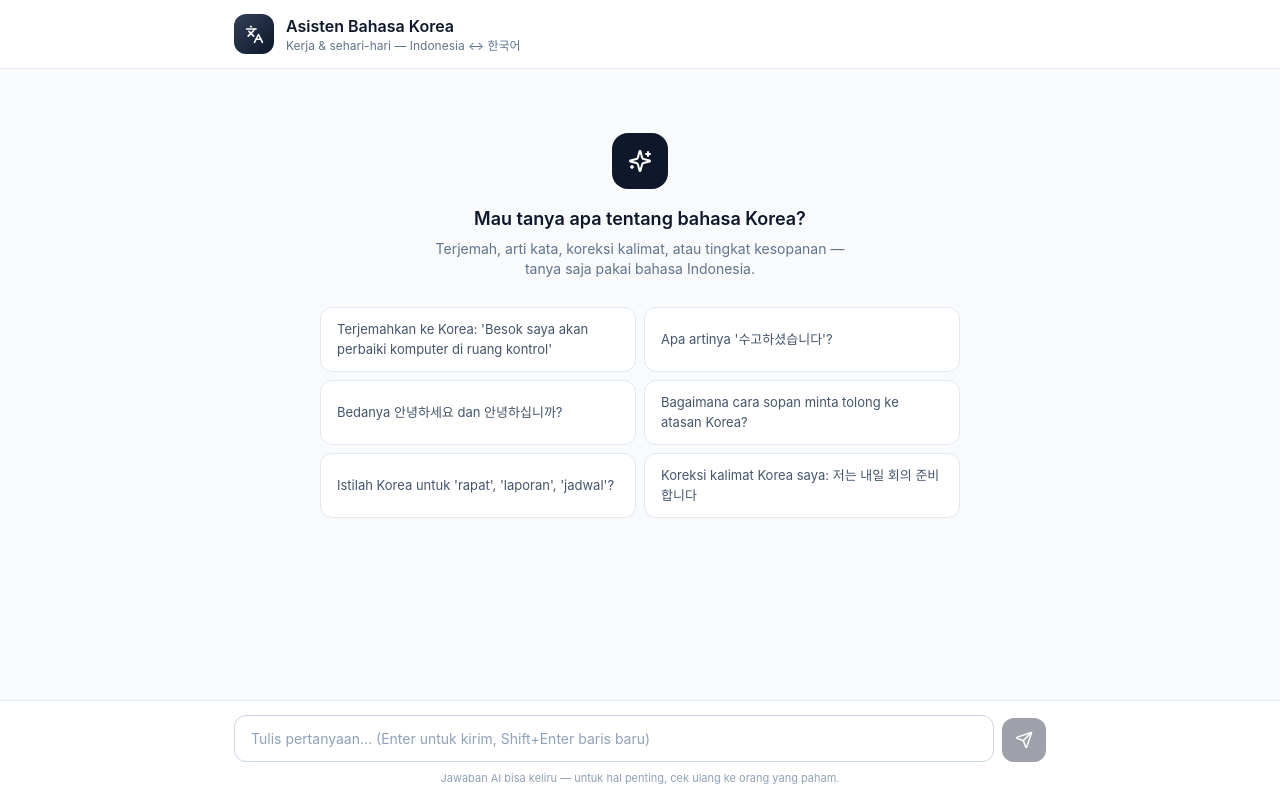
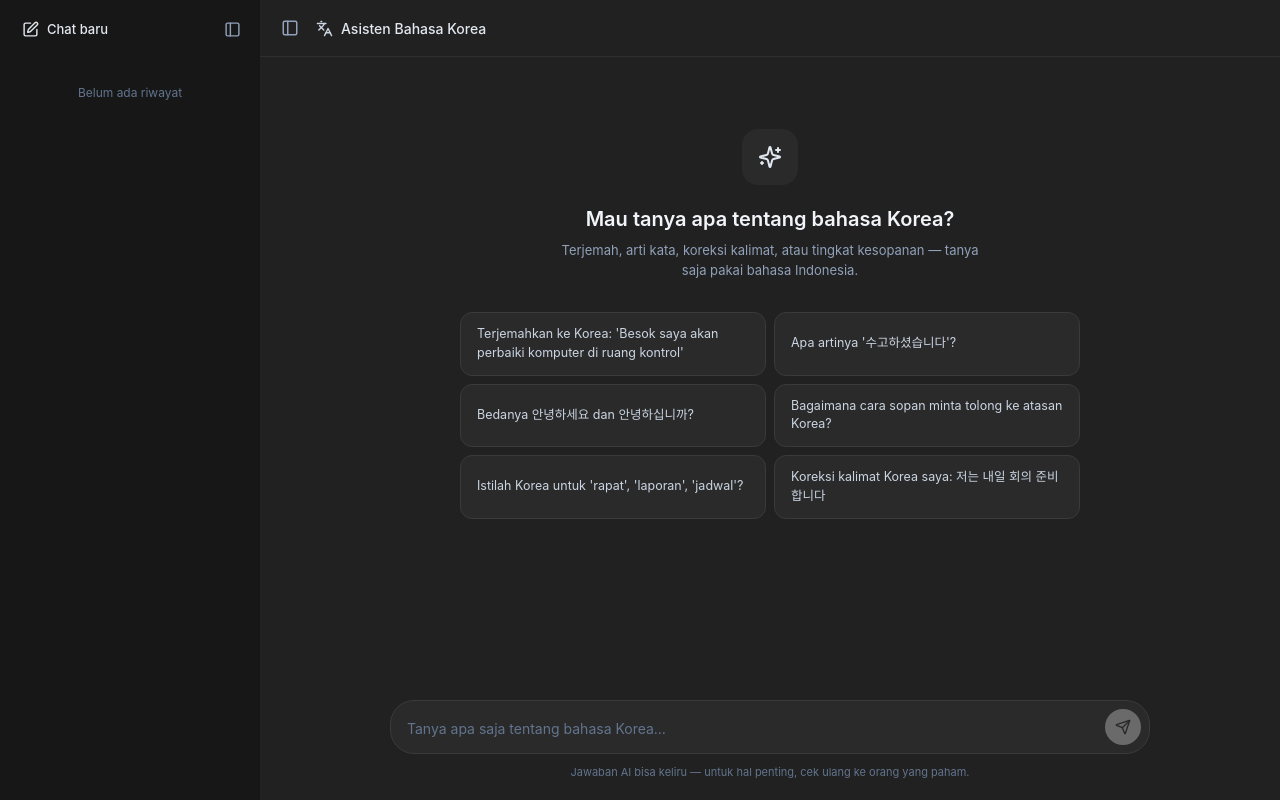
Before and after one commit to dutaalamin/kora, a React (Vite) app: page / in a window 1280 px wide. Built offline with nearby package versions, Linux system fonts and the light colour scheme.

Commit message:
Tema dark ala ChatGPT + sidebar riwayat percakapan
- Sidebar kiri: daftar riwayat, chat baru, hapus per percakapan
- Banyak percakapan tersimpan (localStorage), judul otomatis
- Tema dark (#212121 / #171717), gelembung pesan seperti ChatGPT
- Mobile: sidebar geser, tombol + untuk chat baru

```diff
--- a/src/App.tsx
+++ b/src/App.tsx
@@ -1,61 +1,124 @@
 import { useEffect, useRef, useState } from "react";
 import {
-  Send, Loader2, Trash2, Copy, Check, Sparkles, AlertCircle, Languages,
+  Send, Loader2, Copy, Check, Sparkles, AlertCircle, Languages,
+  Plus, PanelLeft, Trash2, MessageSquare, SquarePen,
 } from "lucide-react";
-import { kirimChat, STORAGE_KEY, SAPAAN, type ChatMessage } from "./chat";
+import {
+  kirimChat, SAPAAN, idBaru, judulDari, muatSemua, simpanSemua,
+  type ChatMessage, type Percakapan,
+} from "./chat";
 import ReactMarkdown from "react-markdown";
 import remarkGfm from "remark-gfm";
 
 export default function App() {
-  const [messages, setMessages] = useState<ChatMessage[]>([]);
+  const [daftar, setDaftar] = useState<Percakapan[]>([]);
+  const [aktifId, setAktifId] = useState<string>("");
   const [input, setInput] = useState("");
   const [loading, setLoading] = useState(false);
   const [error, setError] = useState("");
   const [copied, setCopied] = useState<number | null>(null);
+  const [sidebar, setSidebar] = useState(false);
   const bawah = useRef<HTMLDivElement>(null);
   const areaTeks = useRef<HTMLTextAreaElement>(null);
 
-  // Muat riwayat
+  const aktif = daftar.find((p) => p.id === aktifId) ?? null;
+  const pesan = aktif?.pesan ?? [];
+
+  // Muat dari localStorage
   useEffect(() => {
-    try {
-      const s = localStorage.getItem(STORAGE_KEY);
-      if (s) setMessages(JSON.parse(s) as ChatMessage[]);
-    } catch {
-      /* abaikan */
+    const list = muatSemua();
+    if (list.length) {
+      setDaftar(list);
+      setAktifId(list[0].id);
     }
+    // layar lebar: sidebar terbuka
+    if (window.innerWidth >= 768) setSidebar(true);
   }, []);
 
-  // Simpan riwayat
+  // Simpan
   useEffect(() => {
-    try {
-      localStorage.setItem(STORAGE_KEY, JSON.stringify(messages.slice(-50)));
-    } catch {
-      /* abaikan */
-    }
-  }, [messages]);
+    if (daftar.length) simpanSemua(daftar);
+  }, [daftar]);
 
   // Auto-scroll
   useEffect(() => {
     bawah.current?.scrollIntoView({ behavior: "smooth" });
-  }, [messages, loading]);
+  }, [pesan.length, loading]);
+
+  function baru() {
+    const p: Percakapan = {
+      id: idBaru(),
+      judul: "Percakapan baru",
+      pesan: [],
+      dibuat: Date.now(),
+      diubah: Date.now(),
+    };
+    setDaftar((d) => [p, ...d]);
+    setAktifId(p.id);
+    setError("");
+    setInput("");
+    if (window.innerWidth < 768) setSidebar(false);
+    setTimeout(() => areaTeks.current?.focus(), 50);
+  }
+
+  function hapus(id: string) {
+    if (!confirm("Hapus percakapan ini?")) return;
+    setDaftar((d) => {
+      const sisa = d.filter((p) => p.id !== id);
+      if (id === aktifId) setAktifId(sisa[0]?.id ?? "");
+      return sisa;
+    });
+  }
 
   async function kirim(teks?: string) {
     const isi = (teks ?? input).trim();
     if (!isi || loading) return;
 
-    const baru: ChatMessage[] = [...messages, { role: "user", text: isi }];
-    setMessages(baru);
+    // Buat percakapan bila belum ada
+    let id = aktifId;
+    if (!id || !aktif) {
+      const p: Percakapan = {
+        id: idBaru(),
+        judul: judulDari(isi),
+        pesan: [],
+        dibuat: Date.now(),
+        diubah: Date.now(),
+      };
+      id = p.id;
+      setDaftar((d) => [p, ...d]);
+      setAktifId(p.id);
+    }
+
+    const pesanLama = aktif?.pesan ?? [];
+    const baru: ChatMessage[] = [...pesanLama, { role: "user", text: isi }];
     setInput("");
     setLoading(true);
     setError("");
 
+    setDaftar((d) =>
+      d.map((p) =>
+        p.id === id
+          ? {
+              ...p,
+              judul: p.pesan.length === 0 ? judulDari(isi) : p.judul,
+              pesan: baru,
+              diubah: Date.now(),
+            }
+          : p,
+      ),
+    );
+
     try {
       const balas = await kirimChat(baru);
-      setMessages([...baru, { role: "model", text: balas }]);
+      setDaftar((d) =>
+        d.map((p) =>
+          p.id === id
+            ? { ...p, pesan: [...baru, { role: "model", text: balas }], diubah: Date.now() }
+            : p,
+        ),
+      );
     } catch (err) {
       setError(err instanceof Error ? err.message : "Terjadi kesalahan.");
-      // tetap tampilkan pesan user, hapus yang gagal
-      setMessages(baru);
     } finally {
       setLoading(false);
       areaTeks.current?.focus();
@@ -75,65 +138,118 @@ export default function App() {
     setTimeout(() => setCopied(null), 1500);
   }
 
-  function hapusSemua() {
-    if (!confirm("Hapus semua riwayat percakapan?")) return;
-    setMessages([]);
-    setError("");
-    try {
-      localStorage.removeItem(STORAGE_KEY);
-    } catch {
-      /* abaikan */
-    }
-  }
+  const urut = [...daftar].sort((a, b) => b.diubah - a.diubah);
 
   return (
-    <div className="flex h-full flex-col bg-slate-50">
+    <div className="flex h-full bg-[#212121] text-slate-100">
+      {/* Sidebar */}
+      <aside
+        className={`fixed inset-y-0 left-0 z-40 flex w-[260px] shrink-0 flex-col bg-[#171717] transition-transform duration-200 md:static md:translate-x-0 ${
+          sidebar ? "translate-x-0" : "-translate-x-full md:hidden"
+        }`}
+      >
+        <div className="flex items-center justify-between px-3 py-3">
+          <button
+            onClick={baru}
+            className="flex flex-1 items-center gap-2 rounded-lg px-2.5 py-2 text-[13px] font-medium text-slate-200 transition hover:bg-[#2a2a2a]"
+          >
+            <SquarePen size={17} />
+            Chat baru
+          </button>
+          <button
+            onClick={() => setSidebar(false)}
+            className="ml-1 hidden h-8 w-8 items-center justify-center rounded-lg text-slate-400 transition hover:bg-[#2a2a2a] hover:text-slate-100 md:flex"
+            aria-label="Tutup sidebar"
+          >
+            <PanelLeft size={17} />
+          </button>
+        </div>
+
+        <div className="flex-1 overflow-y-auto px-2 pb-3">
+          {urut.length === 0 && (
+            <p className="px-3 py-6 text-center text-[12px] text-slate-500">
+              Belum ada riwayat
+            </p>
+          )}
+          {urut.map((p) => (
+            <div
+              key={p.id}
+              className={`group flex items-center gap-1 rounded-lg pr-1 transition ${
+                p.id === aktifId ? "bg-[#2a2a2a]" : "hover:bg-[#212121]"
+              }`}
+            >
+              <button
+                onClick={() => {
+                  setAktifId(p.id);
+                  setError("");
+                  if (window.innerWidth < 768) setSidebar(false);
+                }}
+                className="flex min-w-0 flex-1 items-center gap-2.5 px-2.5 py-2.5 text-left"
+              >
+                <MessageSquare size={15} className="shrink-0 text-slate-500" />
+                <span className="truncate text-[13px] text-slate-300">{p.judul}</span>
+              </button>
+              <button
+                onClick={() => hapus(p.id)}
+                className="flex h-7 w-7 shrink-0 items-center justify-center rounded-md text-slate-500 opacity-0 transition group-hover:opacity-100 hover:bg-[#333] hover:text-slate-200"
+                aria-label="Hapus"
+              >
+                <Trash2 size={14} />
+              </button>
+            </div>
+          ))}
+        </div>
+      </aside>
+
+      {/* Lapisan gelap saat sidebar terbuka di HP */}
+      {sidebar && (
+        <div
+          onClick={() => setSidebar(false)}
+          className="fixed inset-0 z-30 bg-black/50 md:hidden"
+        />
+      )}
+
+      {/* Area utama */}
+      <div className="flex min-w-0 flex-1 flex-col">
         {/* Header */}
-      <header className="border-b border-slate-200 bg-white">
-        <div className="mx-auto flex max-w-[860px] items-center justify-between gap-4 px-4 py-3.5 sm:px-6">
-          <div className="flex items-center gap-3">
-            <span className="flex h-10 w-10 items-center justify-center rounded-xl bg-gradient-to-br from-slate-700 to-slate-900 text-white">
-              <Languages size={19} />
-            </span>
-            <div>
-              <h1 className="text-base font-semibold text-slate-900">Asisten Bahasa Korea</h1>
-              <p className="text-xs text-slate-500">Kerja &amp; sehari-hari — Indonesia ↔ 한국어</p>
-            </div>
-          </div>
-          {messages.length > 0 && (
+        <header className="flex items-center gap-2 border-b border-[#2f2f2f] px-3 py-2.5">
           <button
-              onClick={hapusSemua}
-              className="inline-flex h-9 items-center gap-2 rounded-xl border border-slate-200 bg-white px-3.5 text-[13px] font-medium text-slate-600 transition hover:bg-slate-50"
+            onClick={() => setSidebar((v) => !v)}
+            className="flex h-9 w-9 items-center justify-center rounded-lg text-slate-400 transition hover:bg-[#2a2a2a] hover:text-slate-100"
+            aria-label="Buka sidebar"
           >
-              <Trash2 size={15} />
-              <span className="hidden sm:inline">Hapus</span>
+            <PanelLeft size={18} />
           </button>
-          )}
+          <div className="flex items-center gap-2">
+            <Languages size={17} className="text-slate-300" />
+            <h1 className="text-[14px] font-medium text-slate-200">
+              Asisten Bahasa Korea
+            </h1>
           </div>
         </header>
 
         {/* Percakapan */}
         <main className="flex-1 overflow-y-auto">
-        <div className="mx-auto max-w-[860px] px-4 py-6 sm:px-6">
-          {messages.length === 0 && (
-            <div className="py-10 text-center">
-              <span className="mx-auto mb-4 flex h-14 w-14 items-center justify-center rounded-2xl bg-slate-900 text-white">
+          <div className="mx-auto max-w-[760px] px-4 py-6">
+            {pesan.length === 0 && (
+              <div className="py-12 text-center">
+                <span className="mx-auto mb-5 flex h-14 w-14 items-center justify-center rounded-2xl bg-[#2a2a2a] text-slate-200">
                   <Sparkles size={24} />
                 </span>
-              <h2 className="text-lg font-semibold text-slate-900">
+                <h2 className="text-xl font-semibold text-slate-100">
                   Mau tanya apa tentang bahasa Korea?
                 </h2>
-              <p className="mx-auto mt-1.5 max-w-[420px] text-sm text-slate-500">
+                <p className="mx-auto mt-2 max-w-[440px] text-[13px] text-slate-400">
                   Terjemah, arti kata, koreksi kalimat, atau tingkat kesopanan — tanya saja pakai
                   bahasa Indonesia.
                 </p>
 
-              <div className="mx-auto mt-7 grid max-w-[640px] gap-2 sm:grid-cols-2">
+                <div className="mx-auto mt-8 grid max-w-[620px] gap-2 sm:grid-cols-2">
                   {SAPAAN.map((s) => (
                     <button
                       key={s}
                       onClick={() => kirim(s)}
-                    className="rounded-xl border border-slate-200 bg-white px-4 py-3 text-left text-[13px] text-slate-600 transition hover:border-slate-300 hover:bg-slate-50"
+                      className="rounded-xl border border-[#3a3a3a] bg-[#2a2a2a] px-4 py-3 text-left text-[12.5px] text-slate-300 transition hover:bg-[#333]"
                     >
                       {s}
                     </button>
@@ -142,36 +258,27 @@ export default function App() {
               </div>
             )}
 
-          <div className="space-y-5">
-            {messages.map((m, i) => (
-              <div
-                key={i}
-                className={`flex ${m.role === "user" ? "justify-end" : "justify-start"}`}
-              >
-                <div className={`max-w-[85%] ${m.role === "user" ? "order-1" : ""}`}>
-                  <div
-                    className={`rounded-2xl px-4 py-3 text-[14px] leading-relaxed ${
-                      m.role === "user"
-                        ? "whitespace-pre-wrap bg-slate-900 text-white"
-                        : "kr border border-slate-200 bg-white text-slate-800"
-                    }`}
-                  >
+            <div className="space-y-6">
+              {pesan.map((m, i) => (
+                <div key={i} className={`flex ${m.role === "user" ? "justify-end" : "justify-start"}`}>
+                  <div className="max-w-[88%]">
                     {m.role === "user" ? (
-                      m.text
+                      <div className="whitespace-pre-wrap rounded-3xl bg-[#2f2f2f] px-4 py-2.5 text-[14px] leading-relaxed text-slate-100">
+                        {m.text}
+                      </div>
                     ) : (
+                      <div className="kr text-[14px] leading-relaxed text-slate-200">
                         <div className="markdown">
                           <ReactMarkdown remarkPlugins={[remarkGfm]}>{m.text}</ReactMarkdown>
                         </div>
-                    )}
-                  </div>
-                  {m.role === "model" && (
                         <button
                           onClick={() => salin(i, m.text)}
-                      className="mt-1.5 inline-flex items-center gap-1 text-[11px] font-medium text-slate-400 transition hover:text-slate-700"
+                          className="mt-2 inline-flex items-center gap-1.5 rounded-md px-1.5 py-1 text-[11px] font-medium text-slate-500 transition hover:bg-[#2a2a2a] hover:text-slate-300"
                         >
                           {copied === i ? <Check size={12} /> : <Copy size={12} />}
                           {copied === i ? "Tersalin" : "Salin"}
                         </button>
+                      </div>
                     )}
                   </div>
                 </div>
@@ -179,7 +286,7 @@ export default function App() {
 
               {loading && (
                 <div className="flex justify-start">
-                <div className="inline-flex items-center gap-2 rounded-2xl border border-slate-200 bg-white px-4 py-3 text-[13px] text-slate-500">
+                  <div className="inline-flex items-center gap-2 text-[13px] text-slate-400">
                     <Loader2 size={15} className="animate-spin" />
                     Sedang menyusun jawaban…
                   </div>
@@ -189,7 +296,7 @@ export default function App() {
               {error && (
                 <div
                   role="alert"
-                className="flex items-center gap-2 rounded-xl border border-slate-400 bg-slate-200 px-3.5 py-2.5 text-[13px] text-slate-900"
+                  className="flex items-center gap-2 rounded-xl border border-[#4a4a4a] bg-[#2a2a2a] px-3.5 py-2.5 text-[13px] text-slate-200"
                 >
                   <AlertCircle size={15} />
                   {error}
@@ -202,32 +309,42 @@ export default function App() {
         </main>
 
         {/* Input */}
-      <footer className="border-t border-slate-200 bg-white">
-        <div className="mx-auto max-w-[860px] px-4 py-3.5 sm:px-6">
-          <div className="flex items-end gap-2">
+        <footer className="px-4 pb-5 pt-2">
+          <div className="mx-auto max-w-[760px]">
+            <div className="flex items-end gap-2 rounded-3xl border border-[#3a3a3a] bg-[#2a2a2a] p-2 pl-4 focus-within:border-[#555]">
               <textarea
                 ref={areaTeks}
                 value={input}
                 onChange={(e) => setInput(e.target.value)}
                 onKeyDown={onKey}
                 rows={1}
-              placeholder="Tulis pertanyaan… (Enter untuk kirim, Shift+Enter baris baru)"
-              className="max-h-[160px] min-h-[44px] flex-1 resize-none rounded-xl border border-slate-300 bg-white px-4 py-3 text-[14px] text-slate-800 outline-none transition placeholder:text-slate-400 focus:border-slate-500 focus:ring-2 focus:ring-slate-200"
+                placeholder="Tanya apa saja tentang bahasa Korea…"
+                className="max-h-[180px] min-h-[28px] flex-1 resize-none bg-transparent py-1.5 text-[14px] text-slate-100 outline-none placeholder:text-slate-500"
               />
               <button
                 onClick={() => kirim()}
                 disabled={loading || !input.trim()}
-              className="inline-flex h-11 w-11 shrink-0 items-center justify-center rounded-xl bg-slate-900 text-white transition hover:bg-slate-800 disabled:opacity-40"
+                className="flex h-9 w-9 shrink-0 items-center justify-center rounded-full bg-white text-[#212121] transition hover:bg-slate-200 disabled:opacity-30"
                 aria-label="Kirim"
               >
-              {loading ? <Loader2 size={18} className="animate-spin" /> : <Send size={18} />}
+                {loading ? <Loader2 size={17} className="animate-spin" /> : <Send size={16} />}
               </button>
             </div>
-          <p className="mt-2 text-center text-[11px] text-slate-400">
+            <p className="mt-2.5 text-center text-[11px] text-slate-500">
               Jawaban AI bisa keliru — untuk hal penting, cek ulang ke orang yang paham.
             </p>
           </div>
         </footer>
       </div>
+
+      {/* Tombol chat baru (HP) */}
+      <button
+        onClick={baru}
+        className="fixed bottom-32 right-4 z-20 flex h-11 w-11 items-center justify-center rounded-full bg-[#2f2f2f] text-slate-200 shadow-lg transition hover:bg-[#3a3a3a] md:hidden"
+        aria-label="Chat baru"
+      >
+        <Plus size={19} />
+      </button>
+    </div>
   );
 }
--- a/src/chat.ts
+++ b/src/chat.ts
@@ -3,7 +3,15 @@ export interface ChatMessage {
   text: string;
 }
 
-export const STORAGE_KEY = "korean_chat_v1";
+export interface Percakapan {
+  id: string;
+  judul: string;
+  pesan: ChatMessage[];
+  dibuat: number;
+  diubah: number;
+}
+
+const KUNCI = "korean_chats_v2";
 
 export const SAPAAN = [
   "Terjemahkan ke Korea: 'Besok saya akan perbaiki komputer di ruang kontrol'",
@@ -13,6 +21,37 @@ export const SAPAAN = [
   "Istilah Korea untuk 'rapat', 'laporan', 'jadwal'?",
   "Koreksi kalimat Korea saya: 저는 내일 회의 준비합니다",
 ];
+
+export function idBaru(): string {
+  return Date.now().toString(36) + Math.random().toString(36).slice(2, 7);
+}
+
+/** Ambil judul dari pesan pertama (maks 40 huruf). */
+export function judulDari(teks: string): string {
+  const t = teks.trim().replace(/\s+/g, " ");
+  return t.length > 40 ? t.slice(0, 40) + "…" : t || "Percakapan baru";
+}
+
+/** Muat semua percakapan dari localStorage. */
+export function muatSemua(): Percakapan[] {
+  try {
+    const s = localStorage.getItem(KUNCI);
+    if (!s) return [];
+    const arr = JSON.parse(s) as Percakapan[];
+    return Array.isArray(arr) ? arr : [];
+  } catch {
+    return [];
+  }
+}
+
+/** Simpan semua percakapan ke localStorage. */
+export function simpanSemua(list: Percakapan[]) {
+  try {
+    localStorage.setItem(KUNCI, JSON.stringify(list.slice(0, 100)));
+  } catch {
+    /* abaikan */
+  }
+}
 
 /** Kirim percakapan ke server, dapat balasan AI. */
 export async function kirimChat(messages: ChatMessage[]): Promise<string> {
--- a/src/index.css
+++ b/src/index.css
@@ -14,8 +14,8 @@ body,
 
 body {
   margin: 0;
-  background: #f8fafc;
-  color: #0f172a;
+  background: #212121;
+  color: #ececec;
   -webkit-font-smoothing: antialiased;
 }
 
@@ -40,7 +40,7 @@ body {
 .markdown h4 {
   margin: 0.9rem 0 0.4rem;
   font-weight: 600;
-  color: #0f172a;
+  color: #f1f5f9;
 }
 .markdown h1 {
   font-size: 1.05rem;
@@ -70,20 +70,20 @@ body {
 }
 .markdown strong {
   font-weight: 600;
-  color: #0f172a;
+  color: #f1f5f9;
 }
 .markdown em {
   font-style: italic;
-  color: #475569;
+  color: #94a3b8;
 }
 .markdown hr {
   margin: 0.9rem 0;
   border: 0;
-  border-top: 1px solid #e2e8f0;
+  border-top: 1px solid #3a3a3a;
 }
 .markdown code {
   border-radius: 0.35rem;
-  background: #f1f5f9;
+  background: #2f2f2f;
   padding: 0.1rem 0.35rem;
   font-size: 0.85em;
 }
@@ -91,7 +91,7 @@ body {
   margin: 0.5rem 0;
   overflow-x: auto;
   border-radius: 0.6rem;
-  background: #f1f5f9;
+  background: #2f2f2f;
   padding: 0.75rem;
 }
 .markdown pre code {
@@ -106,21 +106,21 @@ body {
 }
 .markdown th,
 .markdown td {
-  border: 1px solid #e2e8f0;
+  border: 1px solid #3a3a3a;
   padding: 0.35rem 0.6rem;
   text-align: left;
 }
 .markdown th {
-  background: #f8fafc;
+  background: #262626;
   font-weight: 600;
 }
 .markdown blockquote {
   margin: 0.5rem 0;
-  border-left: 3px solid #cbd5e1;
+  border-left: 3px solid #4a4a4a;
   padding-left: 0.75rem;
-  color: #475569;
+  color: #94a3b8;
 }
 .markdown a {
-  color: #0f172a;
+  color: #f1f5f9;
   text-decoration: underline;
 }
```
Lines whose indentation alone changed are shown as unchanged.
